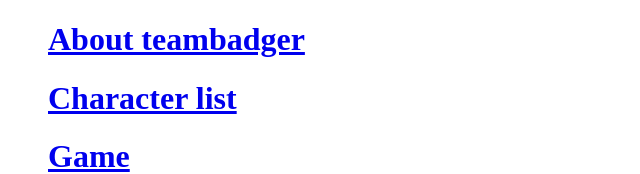
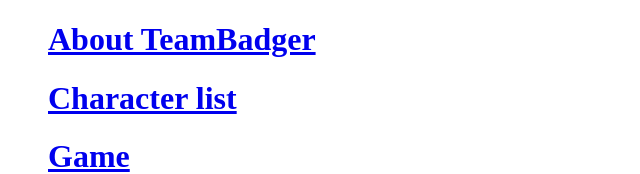
Before and after one commit to TeamBadger/teambadger.github.io, a plain HTML site: page index.html in a window 1280 px wide. Shown: the top 174 px of the page, without its empty margins (0-640 px from the left). Drawn offline with Linux system fonts and the light colour scheme.

Commit message:
Update index.html

```diff
--- a/index.html
+++ b/index.html
@@ -9,7 +9,7 @@
 
 <body>
 <ol>
-    <h1><a href="About TeamBadger.html">About teambadger<a></h1>
+    <h1><a href="About TeamBadger.html">About TeamBadger<a></h1>
     <h1><a href="Character list.html">Character list</a></h1>
     <h1><a href="Game.html">Game</a></h1>
     <h1><a href="Garllery.html">Gallerey</a></h1>
```
